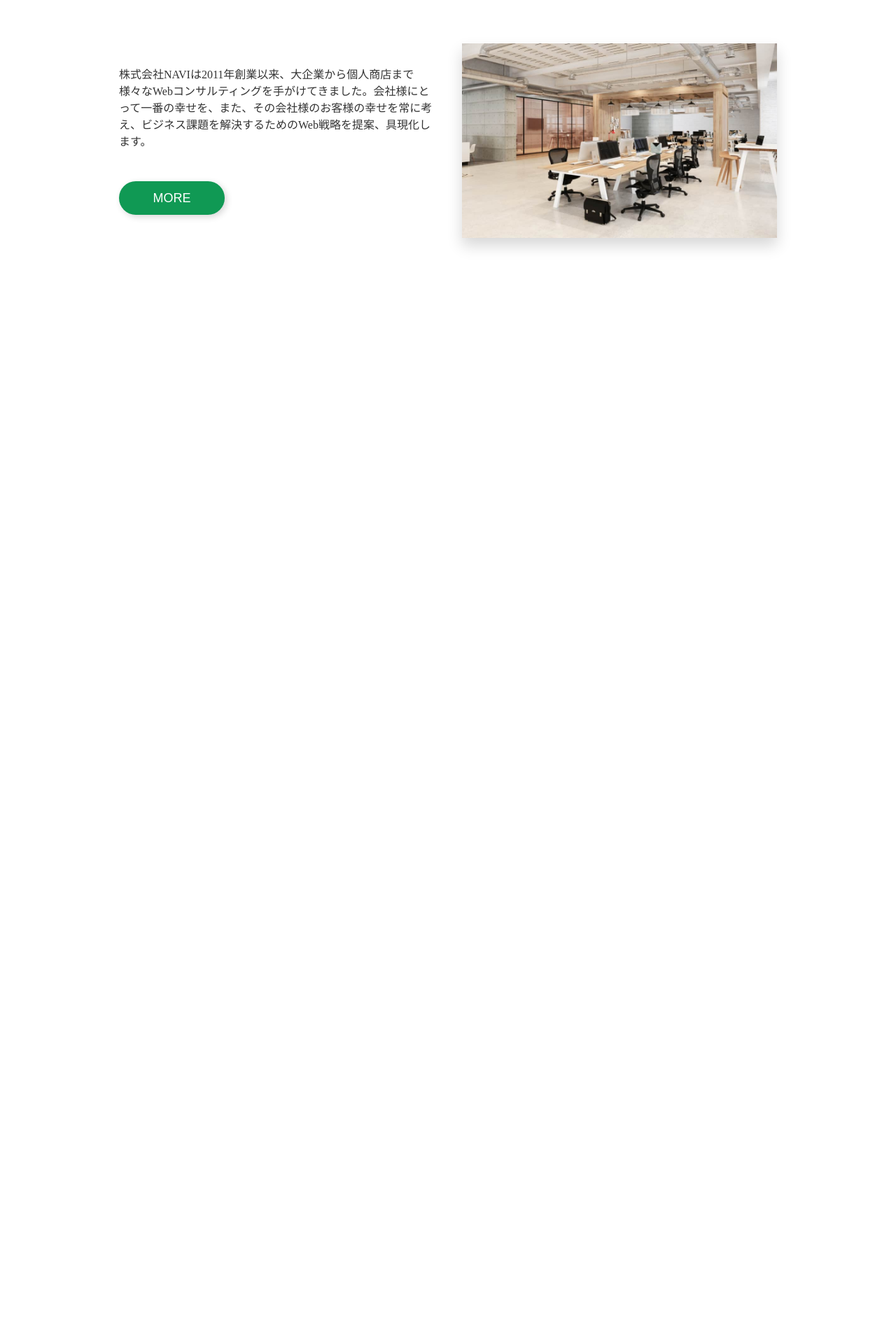
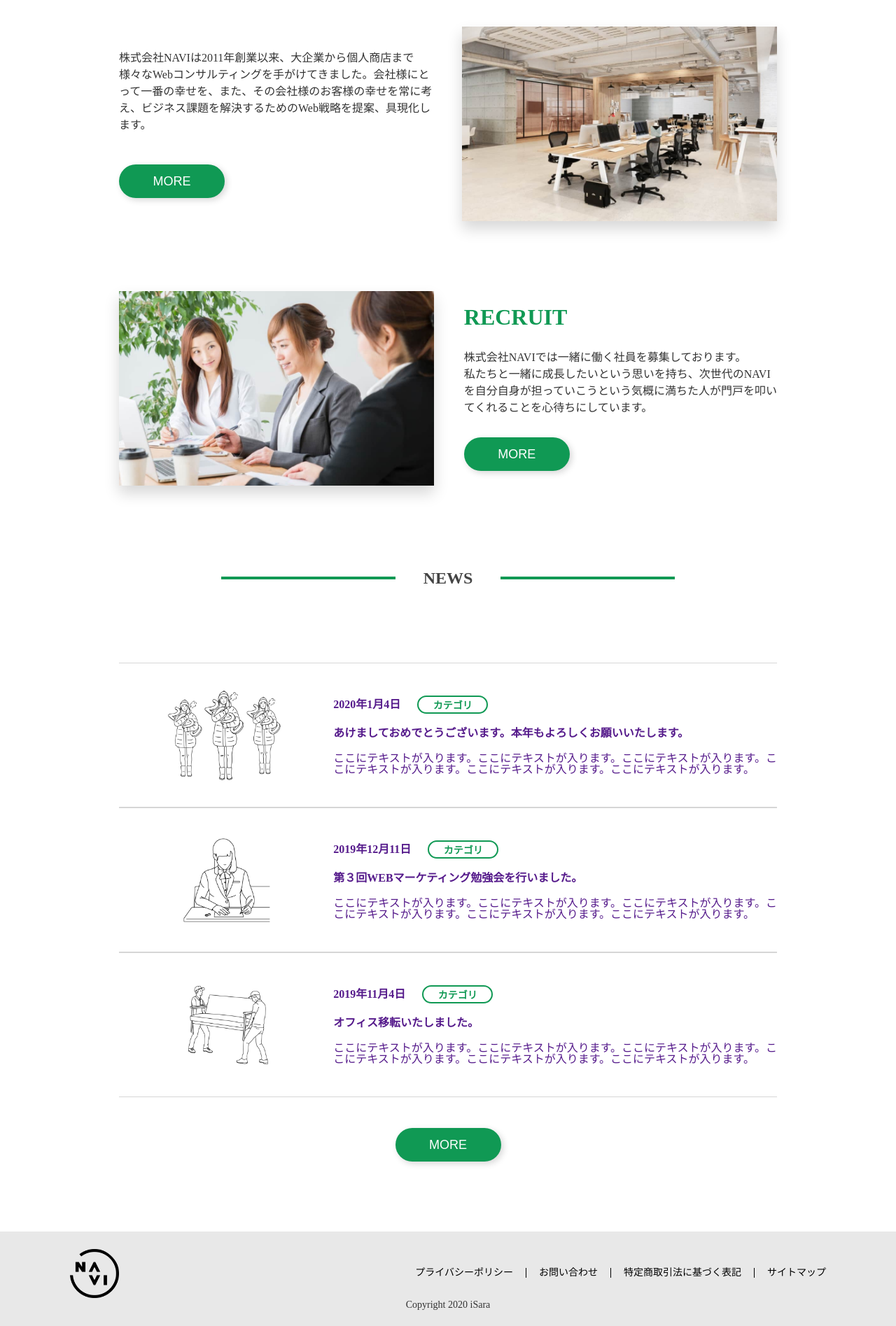
Before and after one commit to takareinhard/isarasample2, a PHP site: page / in a window 1280 px wide. Shown: the part 1480-3375 px from the top of the page at 70% size. Before the commit the page ends 1836 px from the top, so only its background shows below. Run offline with PHP 8.4, Linux system fonts and the light colour scheme.

Commit message:
レスポンシブ開始

```diff
--- a/index.html
+++ b/index.html
@@ -24,12 +24,15 @@
       </header>
       <div class="company-about">
         <div class="company-about_title">
-          <p class="heading-txt-01">日本の会社をみちびく会社。</p>
-          <p class="heading-txt-02">株式会社NAVIは、クライアントのねがいに対して思い<br>やりを持ってサポートさせていただきます。</p>
+          <p class="heading-txt-01">日本の会社を、みちびく会社。</p>
+          <p class="heading-txt-02">
+            <span class="br-small">株式会社NAVIは、</span> クライアントのねがいに対して思いやりを持っ<span class="br-small">てサポートさせていただきます。</span>
+          </p>
           <a href=""
             ><button type="button" href="" alt="問い合わせ先" class="contact">
               CONTACT
-          </button></a>
+            </button></a
+          >
           <a href=""
             ><button type="button" href="" alt="資料請求" class="document">
               資料請求はこちら
@@ -37,7 +40,7 @@
           >
         </div>
         <div class="company-about_image">
-          <img src="img/mv.png" alt="会社ロゴ" class="mv-img-header">
+          <img src="img/mv.png" alt="会社ロゴ" class="mv-img-header" />
         </div>
       </div>
       <div class="heading">
@@ -47,15 +50,15 @@
       </div>
       <div class="service-box-wrapper">
         <div class="service-box">
-          <figure><img src="img/s-1.png" alt="サービス写真1"></figure>
+          <figure><img src="img/s-1.png" alt="サービス写真1" /></figure>
           <p>WEBコンサルティング</p>
         </div>
         <div class="service-box">
-          <figure><img src="img/s-2.png" alt="サービス写真1"></figure>
+          <figure><img src="img/s-2.png" alt="サービス写真1" /></figure>
           <p>営業代行</p>
         </div>
         <div class="service-box">
-          <figure><img src="img/s-3.png" alt="サービス写真1"></figure>
+          <figure><img src="img/s-3.png" alt="サービス写真1" /></figure>
           <p>経理代行</p>
         </div>
       </div>
@@ -65,22 +68,144 @@
         </h2>
       </div>
       <div class="about-inner">
-        <div class="about-box-wrapper">
+        <div class="about-box-wrapper-1">
           <div class="about-box-text">
-            <p>株式会社NAVIは2011年創業以来、大企業から個人商店まで<br>
-              様々なWebコンサルティングを手がけてきました。会社様にと<br>
-              って一番の幸せを、また、その会社様のお客様の幸せを常に考<br>
-              え、ビジネス課題を解決するためのWeb戦略を提案、具現化し<br>
-              ます。</p>
-            <a href=""><button type="button" href="" alt="もっと見る" class="more">
+            <p>
+              株式会社NAVIは2011年創業以来、大企業から個人商店まで<br />
+              様々なWebコンサルティングを手がけてきました。会社様にと<br />
+              って一番の幸せを、また、その会社様のお客様の幸せを常に考<br />
+              え、ビジネス課題を解決するためのWeb戦略を提案、具現化し<br />
+              ます。
+            </p>
+            <a href=""
+              ><button type="button" href="" alt="もっと見る" class="more">
                 MORE
-            </button></a>
+              </button></a
+            >
           </div>
           <div class="about-box-photo">
-            <figure><img src="img/about-1.jpg" alt="社内写真1"></figure>
+            <figure><img src="img/about-1.jpg" alt="社内写真1" /></figure>
+          </div>
+        </div>
+        <div class="about-box-wrapper-2">
+          <div class="about-box-photo">
+            <figure><img src="img/about-2.jpg" alt="社内写真2" /></figure>
+          </div>
+          <div class="about-box-text">
+            <h3>RECRUIT</h3>
+            <p>
+              株式会社NAVIでは一緒に働く社員を募集しております。<br />
+              私たちと一緒に成長したいという思いを持ち、次世代のNAVI<br />
+              を自分自身が担っていこうという気概に満ちた人が門戸を叩い<br />
+              てくれることを心待ちにしています。
+            </p>
+            <a href=""
+              ><button type="button" href="" alt="もっと見る" class="more">
+                MORE
+              </button></a
+            >
           </div>
         </div>
       </div>
+      <div class="heading">
+        <h2>
+          NEWS
+        </h2>
       </div>
+      <div class="news-inner">
+        <a href="">
+          <div class="news-box-wrapper">
+            <div class="news-box-photo">
+              <figure><img src="img/blog-1.png" alt="ニュース写真1" /></figure>
+            </div>
+            <div class="news-box-text">
+              <div class="time-category">
+                <time>2020年1月4日</time
+                ><button type="button" href="" alt="カテゴリ" class="category">
+                  カテゴリ
+                </button>
+              </div>
+              <h2>
+                あけましておめでとうございます。本年もよろしくお願いいたします。
+              </h2>
+              <p>
+                ここにテキストが入ります。ここにテキストが入ります。ここにテキストが入ります。こ<br />
+                こにテキストが入ります。ここにテキストが入ります。ここにテキストが入ります。
+              </p>
+            </div>
+          </div>
+        </a>
+        <a href="">
+          <div class="news-box-wrapper">
+            <div class="news-box-photo">
+              <figure><img src="img/blog-2.png" alt="ニュース写真2" /></figure>
+            </div>
+            <div class="news-box-text">
+              <div class="time-category">
+                <time>2019年12月11日</time
+                ><button type="button" href="" alt="カテゴリ" class="category">
+                  カテゴリ
+                </button>
+              </div>
+              <h2>第３回WEBマーケティング勉強会を行いました。</h2>
+              <p>
+                ここにテキストが入ります。ここにテキストが入ります。ここにテキストが入ります。こ<br />
+                こにテキストが入ります。ここにテキストが入ります。ここにテキストが入ります。
+              </p>
+            </div>
+          </div>
+        </a>
+        <a href="">
+          <div class="news-box-wrapper">
+            <div class="news-box-photo">
+              <figure><img src="img/blog-3.png" alt="ニュース写真3" /></figure>
+            </div>
+            <div class="news-box-text">
+              <div class="time-category">
+                <time>2019年11月4日</time
+                ><button type="button" href="" alt="カテゴリ" class="category">
+                  カテゴリ
+                </button>
+              </div>
+              <h2>オフィス移転いたしました。</h2>
+              <p>
+                ここにテキストが入ります。ここにテキストが入ります。ここにテキストが入ります。こ<br />
+                こにテキストが入ります。ここにテキストが入ります。ここにテキストが入ります。
+              </p>
+            </div>
+          </div>
+        </a>
+      </div>
+      <div class="bottom-more">
+        <a href=""
+          ><button type="button" href="" alt="もっと見る" class="more">
+            MORE
+          </button></a
+        >
+      </div>
+    </div>
+    <footer>
+      <div class="container">
+        <div class="footer-logo-sitemap">
+          <a href=""
+            ><img
+              src="img/logo-footer.png"
+              alt="フッターロゴ"
+              class="footer-img"
+          /></a>
+          <div class="sitemap-list">
+          <ul class="footer-list">
+            <li>プライバシーポリシー</li>
+            <li>お問い合わせ</li>
+            <li>特定商取引法に基づく表記</li>
+            <li>サイトマップ</li>
+          </ul>
+        </div>
+        </div>
+        <div class="footer-copyright">
+          <small>Copyright 2020 iSara</small>
+        </div>
+      </div>
+    </footer>
   </body>
 </html>
--- a/style.css
+++ b/style.css
@@ -6,8 +6,6 @@ img {
 body {
   font-family: "游ゴシック体", YuGothic;
   color:#333333;
-  width: 1280px;
-  height: 3230px;
 }
 
 button {
@@ -19,11 +17,15 @@ border-radius: 24px;
 border-style:none;
 }
 
+a {
+  text-decoration: none;
+}
+
+time {
+  font-weight: bold;
+}
 .heading h2 {
   font-size: 36px;
-}
-
-h2 {
   margin-top: 120px;
   margin-bottom: 109px;
 	color: #444;
@@ -33,7 +35,7 @@ h2 {
   align-items: center;
 }
 
-h2:before, h2:after {
+.heading h2:before, .heading h2:after {
 	content: "";
 	flex-grow: 1;
 	height: 4px;
@@ -41,12 +43,12 @@ h2:before, h2:after {
   display: block;
 }
 
-h2:before {
+.heading h2:before {
   margin-right: 40px;
   margin-left: 20%;
 }
 
-h2:after {
+.heading h2:after {
   margin-left: 40px;
   margin-right: 20%;
 }
@@ -135,7 +137,7 @@ height: 448px;
   margin-right: auto;
 }
 
-.about-box-wrapper {
+.about-box-wrapper-1 {
   display: flex;
   align-items: center;
   justify-content: space-between;
@@ -155,20 +157,180 @@ height: 448px;
   width: 450px;
   height: 278px;
   box-shadow: 0px 11px 20px #00000029;
+}
 
+.about-box-wrapper-2 {
+  display: flex;
+  align-items: center;
+  justify-content: space-between;
+  margin-top: 100px;
+}
+
+.about-box-wrapper-2 h3{
+  color: #109954;
+  font-size: 32px;
+  font-weight: bold;
+}
+
+.about-box-wrapper-2 p{
+  margin-top: 30px;
+}
+
+.about-box-wrapper-2 button{
+  margin-top: 30px;
+}
+
+.news-inner {
+  max-width: 940px;
+  margin-left: auto;
+  margin-right: auto;
+}
+
+.news-box-wrapper {
+  display: flex;
+  align-items: center;
+  justify-content: space-between;
+  border-top : solid 1px #D6D6D6;
+  height: 205px;
+}
+
+.news-box-wrapper:last-child {
+  border-bottom : solid 1px #D6D6D6;
+}
+
+.time-category {
+  display: flex;
+  align-items: center;
+}
+
+.news-box-photo figure {
+  height: 168px;
+  width: 300px;
+}
+
+.category {
+  margin-left: 24px;
+  font-weight: bold;
+  font-size: 14px;
+  height:26px;
+  width:101px;
+  border: 2px solid #109954;
+  background: white;
+  color:#109954;
+  box-shadow: none;
+  border-radius: 14px;
+}
+
+.news-box-text h2{
+  margin-top: 20px;
+  font-weight: bold;
+}
+
+.news-box-text p{
+  margin-top: 20px;
+}
+
+.bottom-more {
+  display: flex;
+  justify-content: center;
+  margin-bottom: 100px;
 }
 
 footer {
-  background-color: #333;
-  padding: 15px;
-  text-align: center;
+  background-color: #E8E8E8;
+  height: 135px;
 }
 
-footer small {
-  color:  #fff;
+.footer-logo-sitemap {
+  display: flex;
+  justify-content: space-between;
+  align-items: center;
+  padding-top: 25px;
+}
+
+.footer-img {
+  height: 70px;
+  width: 70px;
+}
+
+.sitemap-list {
+  height: 20px;
+}
+
+ul {
+  display: flex;
+}
+
+li:before {
+  content: "";
+  margin-right: 18px;
+}
+
+li {
+  font-size: 14px;
+  list-style-type: none;
+  color: #000;
+  flex-grow: 1;
+  text-align: center;
+  margin-left: 18px;
+}
+
+
+li + li {
+  border-left: 1px solid #000;
+}
+
+.footer-copyright {
+  display: flex;
+  justify-content: center;
+}
+
+.footer-copyright small{
+  color:#333333;
   font-size: 14px;
 }
 
 @media screen and (max-width:768px) {
-
+  .mv {
+    margin-top: 21px;
+  }
+  .container {
+    width: 345px;
+    margin-left:auto;
+    margin-right:auto;
+  }
+  .company-about {
+    display: flex;
+    justify-content: center;
+    flex-direction: column-reverse;
+    margin-top: 10px;
+  }
+  .mv-img-header {
+    width: 345px;
+    height: 276px;
+  }
+  .company-about_title {
+    text-align:center;
+  }
+  .heading-txt-01 {
+    margin-left:auto;
+    margin-right:auto;
+    font-size: 28px;
+    line-height: 1.6;
+    height: 76px;
+    width: 196px;
+  }
+  .heading-txt-02 {
+    margin-left:auto;
+    margin-right:auto;
+    margin-bottom: 20px;
+    line-height: 1.5;
+  }
+  .br-small:after {
+    content: "\A" ;
+    white-space: pre ;
+  }
+  .document {
+    margin-top: 15px;
+  }
 }
```
Lines whose indentation alone changed are shown as unchanged.
